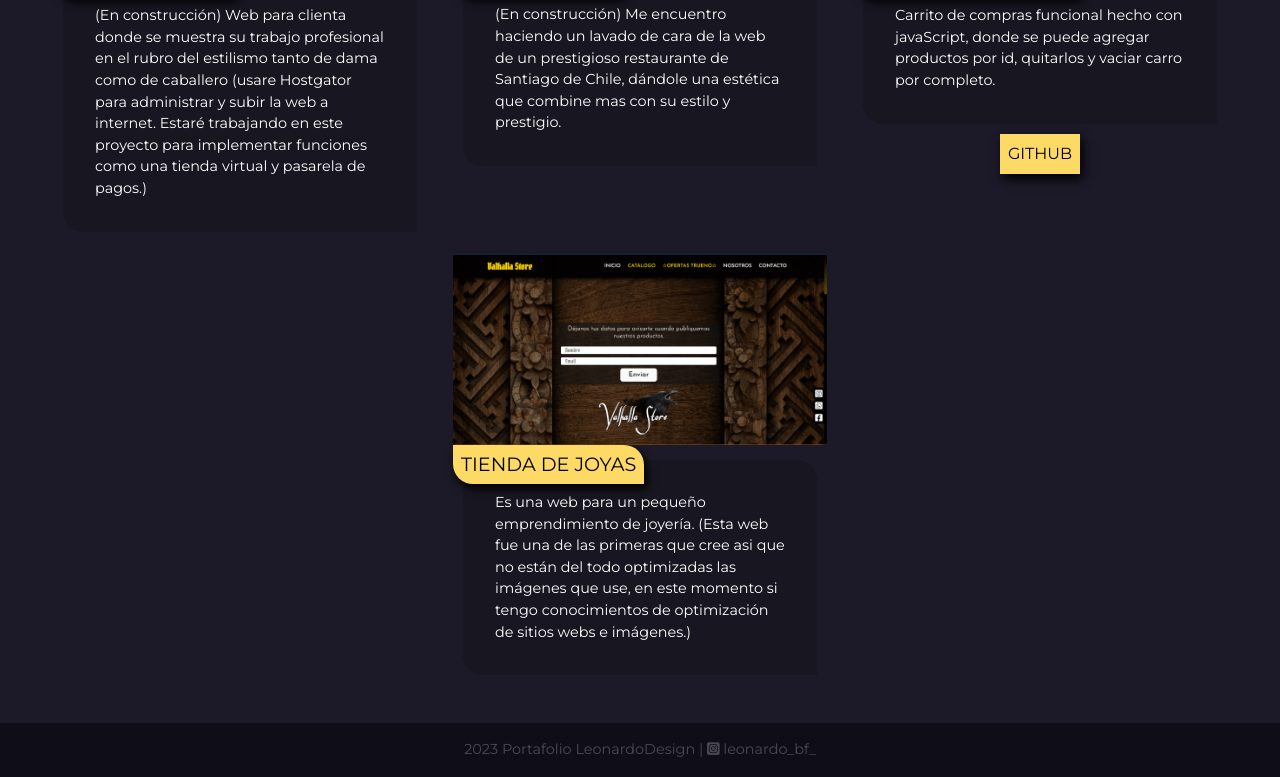
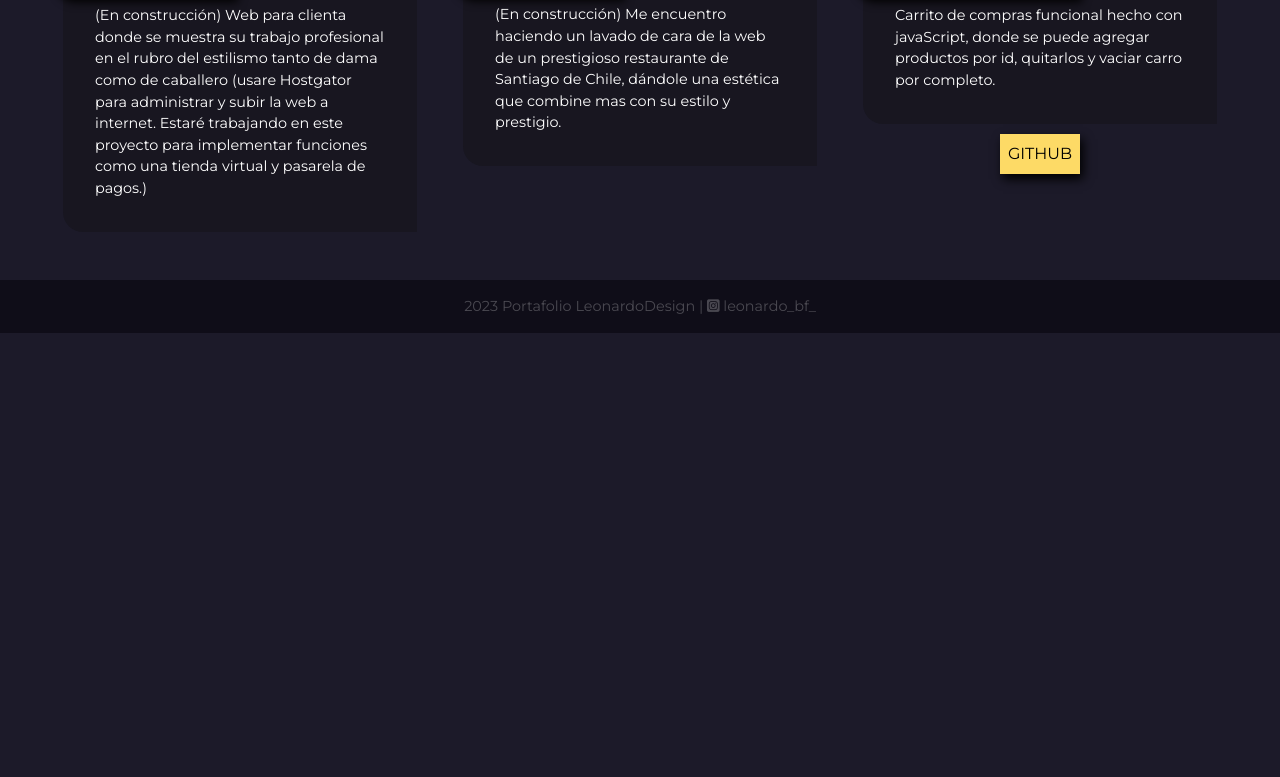
Before and after one commit to LeonardoCyber/Portfolio, a plain HTML site: page index.html in a window 1280 px wide. Shown: the part 1409-2186 px from the top of the page. After the commit the page ends 1742 px from the top, so only its background shows below. Drawn offline with nearby package versions, Linux system fonts and the light colour scheme.

Commit message:
reformas

```diff
--- a/index.html
+++ b/index.html
@@ -85,11 +85,6 @@
             <a target="_blank" href="https://github.com/LeonardoCyber/PROYECTO-Carrito">github</a>
         </div>
     </div>
-    <div class="proyecto bottom_scroll">
-        <a target="_blank" href="https://valhallastorestgo.netlify.app/"><img class="proyecto-img" src="img/capValhalla.png" alt="Nombre del Proyecto"></a>
-        <h2 data-section="proyectos" data-value="titulo_proyecto2">Tienda de joyas</h2>
-        <p data-section="proyectos" data-value="descripcion_proyecto2">Es una web para un pequeño emprendimiento de joyería. (Esta web fue una de las primeras que cree asi que no están del todo optimizadas las imágenes que use, en este momento si tengo conocimientos de optimización de sitios webs e imágenes.) </p>
-    </div>
 </div>
 </section>
     <footer class="footer">
```
